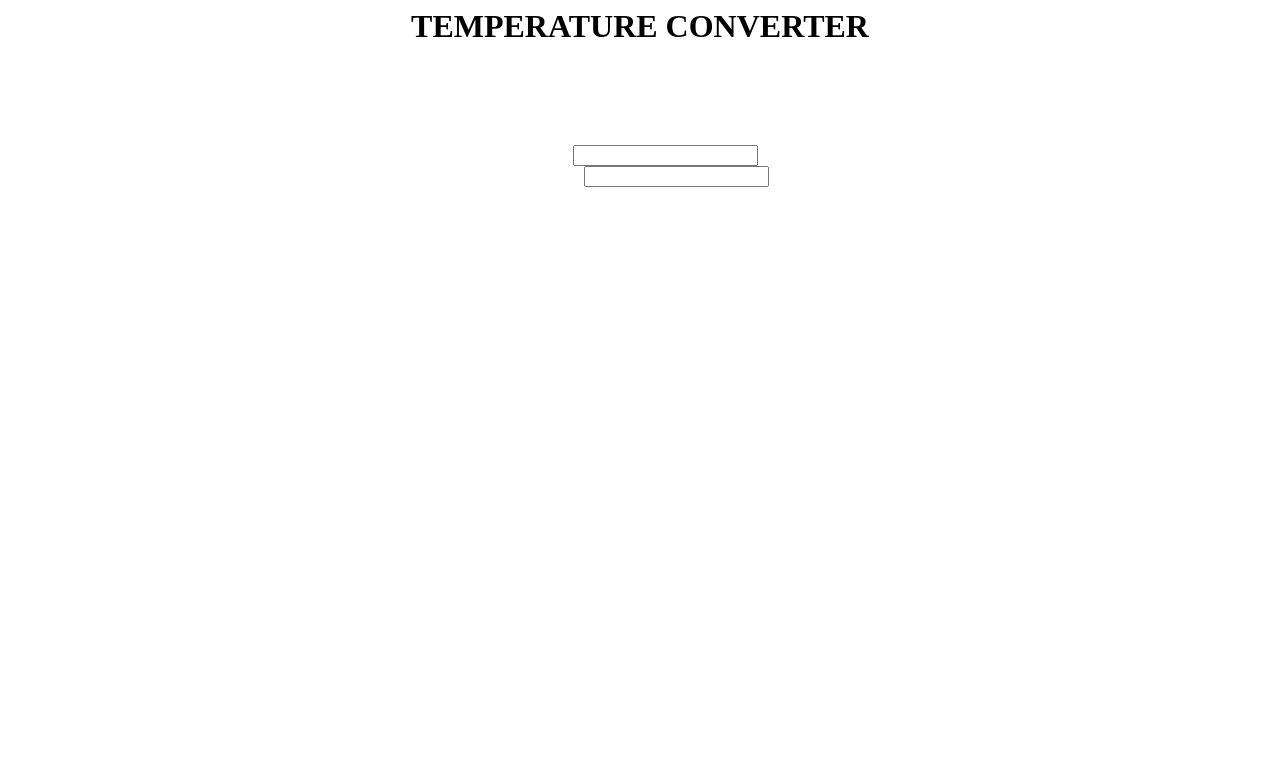
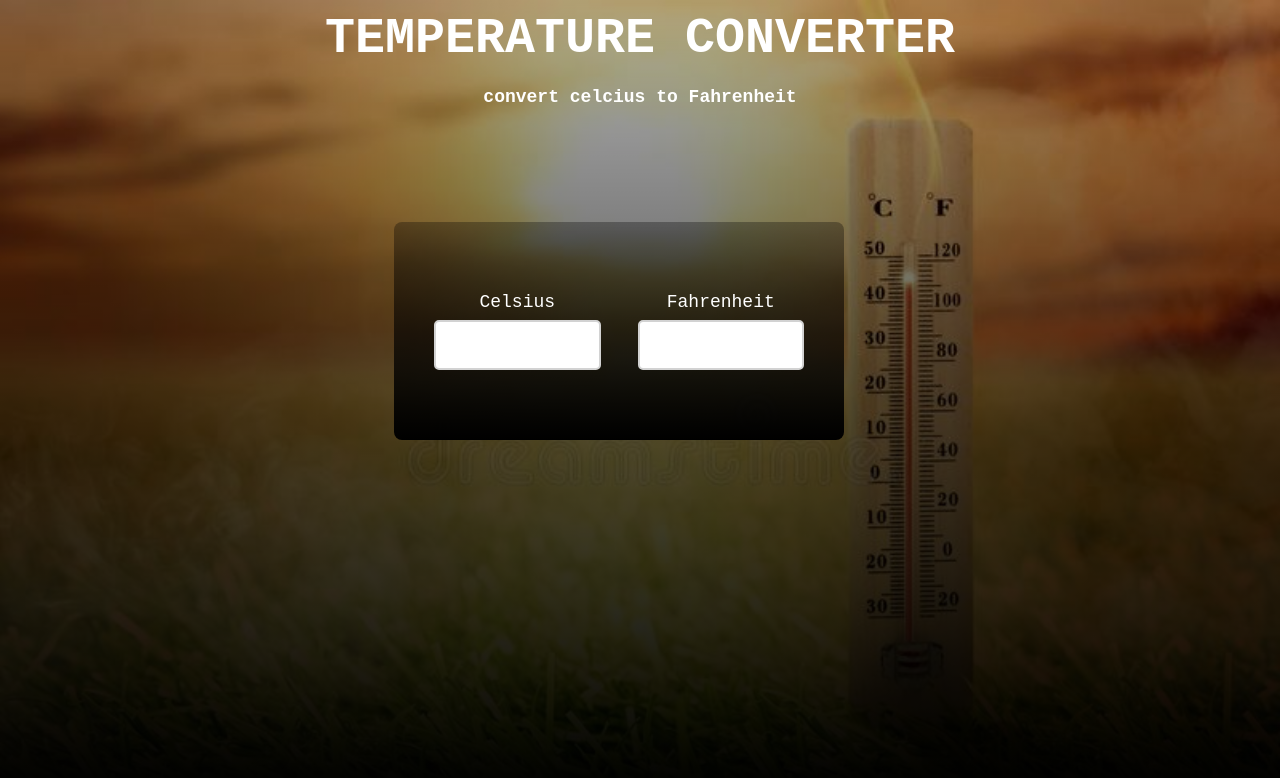
Before and after one commit to VinothbharathiK/OIBSIP, a plain HTML site: page index.html in a window 1280 px wide. Drawn offline with Linux system fonts and the light colour scheme.

Commit message:
Update index.html

```diff
--- a/index.html
+++ b/index.html
@@ -3,7 +3,63 @@
     <title>Temperature Converter</title>
 
     <style>
+        *,
+*:before,
+*:after{
+    padding: 0;
+    margin: 0;
+    box-sizing: border-box;
+    font-family: "Roboto Mono", monospace;
+    font-size: 18px;
+}
+body{
+    background-image: linear-gradient(to bottom,rgba(0,0,0,0.3),rgba(0,0,0,1)),url(temp.jpg);
+    background-size: cover;
+    margin: 10px;
+}
+.box{
+    width: 450px;
+     background-image: linear-gradient(to bottom,rgba(0,0,0,0.3),rgba(0,0,0,1));s
+    background-color:darkgrey;
+    padding: 70px 40px;
+    position: absolute;
+    border-radius: 8px;
+    display: flex;
+    justify-content: space-between;
+    transition: transrorm 0.7s ;
+    background-position: center;
+    position: absolute;
+    margin-top: 9%;
+    margin-left: 30%;
 
+}
+
+
+.box:hover{
+    transform: translateX(2px);
+     transform: translateZ(3px);
+}
+.container{
+    width: 45%;
+}
+input{
+    width: 100%;
+    height: 50px;
+    border-radius: 5px;
+    border: 2px solid #d2d2d2;
+    outline: none;
+    margin-top: 8px;
+    padding: 0 10px;
+}
+input:focus{
+    border-color: red;
+}
+
+.heading{
+    color: white;
+    font-size: 50px;
+
+}
     </style>
 </head>
 <body>
```
